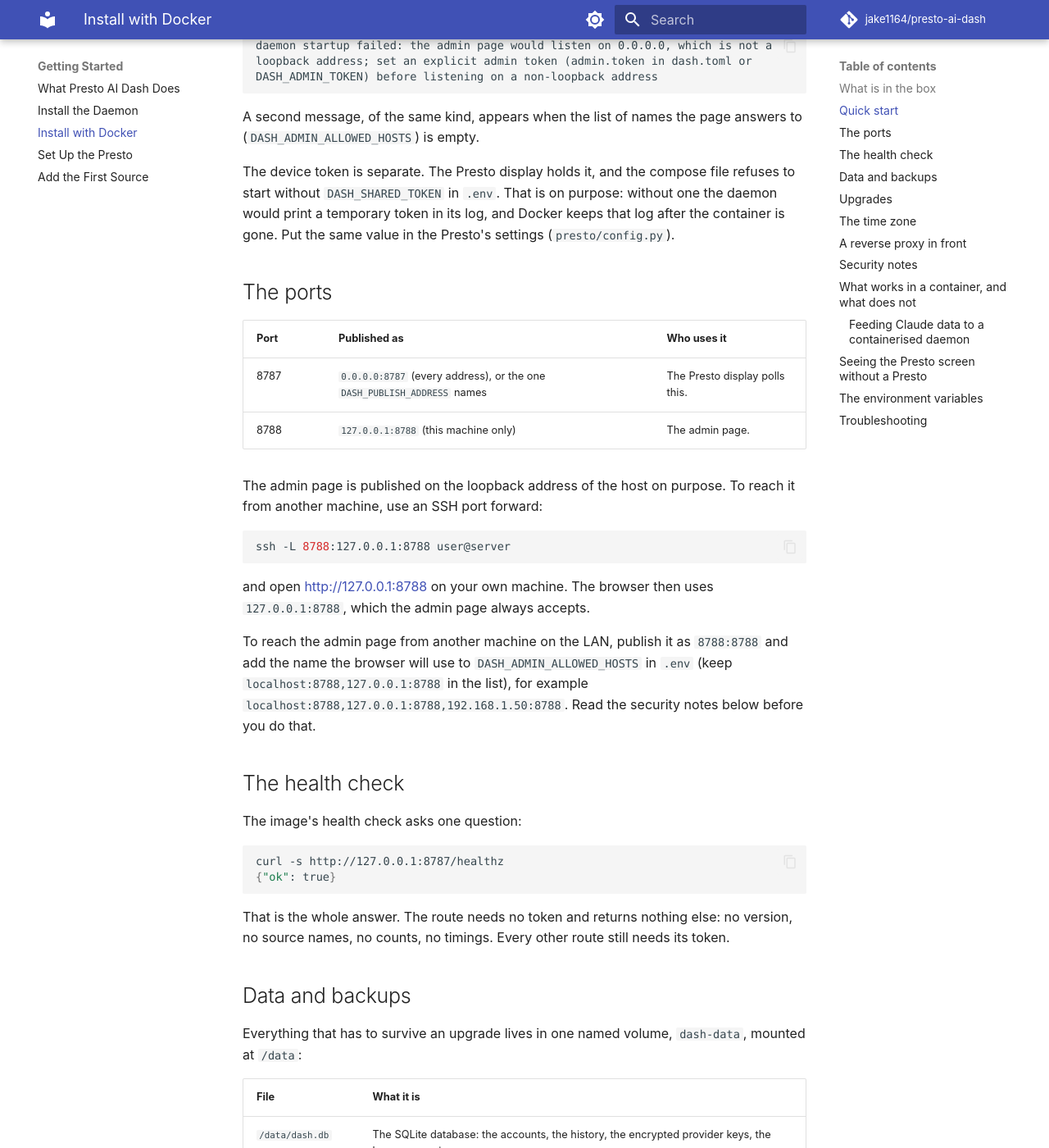
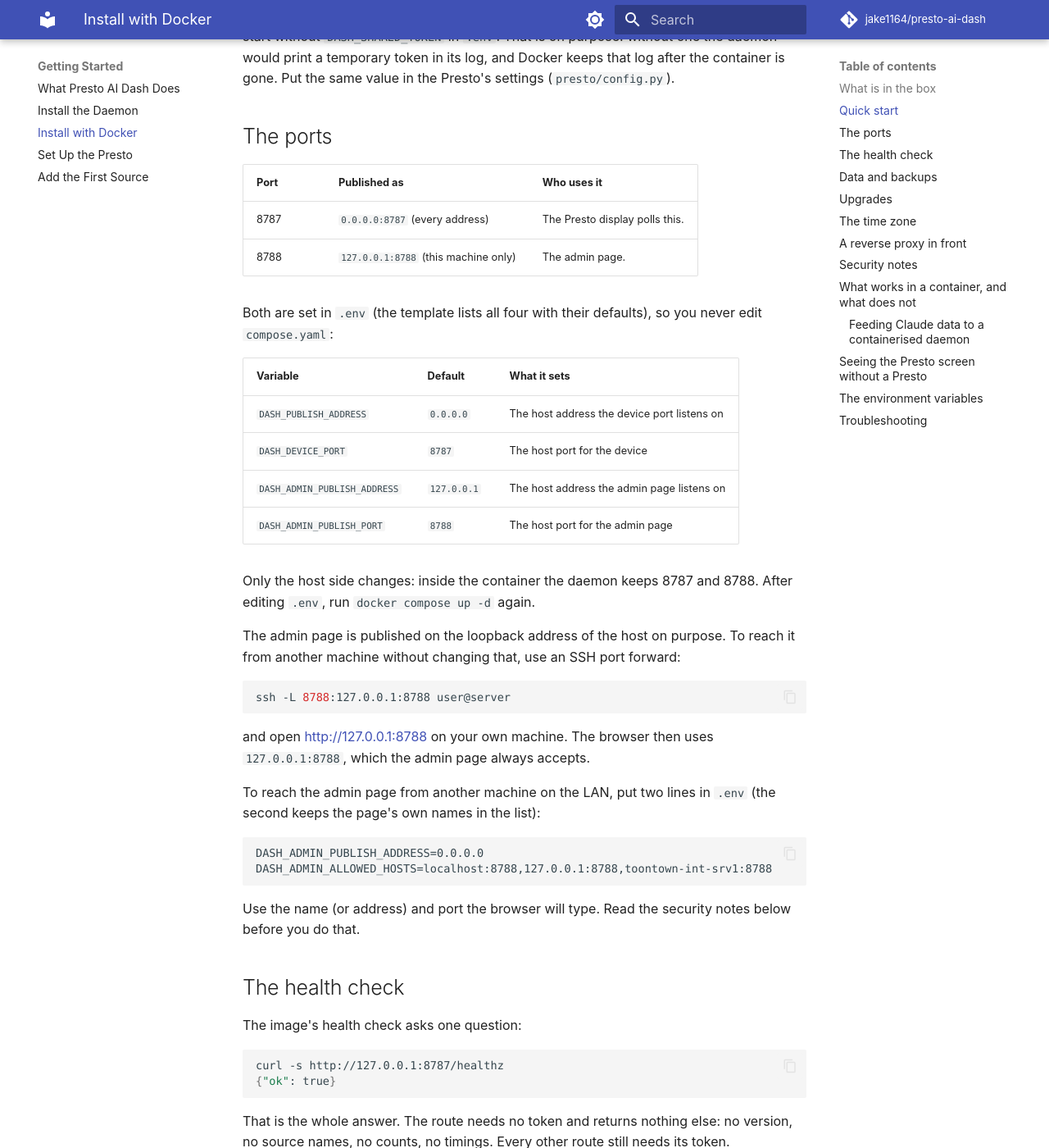
Before and after one commit to jake1164/presto-ai-dash, an MkDocs documentation site: the page built from docs/user/getting-started/install-with-docker.md, in a window 1280 px wide and 1400 px high, scrolled down 1994 px. Shown: the whole window at 82% size. Built offline with MkDocs 1.6.1 and Material for MkDocs 9.7.7, drawn with Linux system fonts in a browser that asks for light colours; some of the changed text lies outside the part shown.

Commit message:
Docker: choose the published addresses and ports in .env
DASH_DEVICE_PORT, DASH_ADMIN_PUBLISH_ADDRESS and DASH_ADMIN_PUBLISH_PORT join
DASH_PUBLISH_ADDRESS, all active in .env.example and in the guide. Compose
passes DASH_OVERFLOW_ROWS only when set, so the admin page can change it.
Drop the pre-release instructions from the guide.

Co-Authored-By: Claude Sonnet 5.5 <noreply@anthropic.com>

````diff
--- a/docs/user/getting-started/install-with-docker.md
+++ b/docs/user/getting-started/install-with-docker.md
@@ -38,18 +38,6 @@ your file. (GitHub drops the leading dot of an attached file's name, so the
 template is published as `default.env.example`. The command saves it as
 `.env.example`.)
 
-`latest` means the newest full release. If there is only a pre-release so far,
-those commands fail with a 404. To try a pre-release, use its own address:
-
-```bash
-curl -fLO https://github.com/jake1164/presto-ai-dash/releases/download/v0.50.0-rc1/compose.yaml
-curl -fL -o .env.example https://github.com/jake1164/presto-ai-dash/releases/download/v0.50.0-rc1/default.env.example
-```
-
-Then set
-`DASH_IMAGE=ghcr.io/jake1164/presto-ai-dash:0.50.0-rc1` in `.env`: the
-`latest` image tag moves only for a full release.
-
 ```bash
 # 1. Two tokens: one for the admin page, one for the Presto device. Both are
 #    required, and they must be different. Generate each (run it twice):
@@ -59,7 +47,8 @@ openssl rand -hex 24
 # 2. Put them in .env next to compose.yaml.
 cp .env.example .env
 #    then edit .env and paste one token after DASH_ADMIN_TOKEN= and the other
-#    after DASH_SHARED_TOKEN=. Neither may be left empty.
+#    after DASH_SHARED_TOKEN=. Neither may be left empty. The same file sets
+#    the addresses and ports the two services are published on (see below).
 
 # 3. Pull the published image and start.
 docker compose up -d
@@ -108,11 +97,24 @@ settings (`presto/config.py`).
 
 | Port | Published as | Who uses it |
 | --- | --- | --- |
-| 8787 | `0.0.0.0:8787` (every address), or the one `DASH_PUBLISH_ADDRESS` names | The Presto display polls this. |
+| 8787 | `0.0.0.0:8787` (every address) | The Presto display polls this. |
 | 8788 | `127.0.0.1:8788` (this machine only) | The admin page. |
 
+Both are set in `.env` (the template lists all four with their defaults), so you
+never edit `compose.yaml`:
+
+| Variable | Default | What it sets |
+| --- | --- | --- |
+| `DASH_PUBLISH_ADDRESS` | `0.0.0.0` | The host address the device port listens on |
+| `DASH_DEVICE_PORT` | `8787` | The host port for the device |
+| `DASH_ADMIN_PUBLISH_ADDRESS` | `127.0.0.1` | The host address the admin page listens on |
+| `DASH_ADMIN_PUBLISH_PORT` | `8788` | The host port for the admin page |
+
+Only the host side changes: inside the container the daemon keeps 8787 and 8788.
+After editing `.env`, run `docker compose up -d` again.
+
 The admin page is published on the loopback address of the host on purpose.
-To reach it from another machine, use an SSH port forward:
+To reach it from another machine without changing that, use an SSH port forward:
 
 ```bash
 ssh -L 8788:127.0.0.1:8788 user@server
@@ -121,11 +123,16 @@ ssh -L 8788:127.0.0.1:8788 user@server
 and open <http://127.0.0.1:8788> on your own machine. The browser then uses
 `127.0.0.1:8788`, which the admin page always accepts.
 
-To reach the admin page from another machine on the LAN, publish it as
-`8788:8788` and add the name the browser will use to
-`DASH_ADMIN_ALLOWED_HOSTS` in `.env` (keep `localhost:8788,127.0.0.1:8788` in the
-list), for example `localhost:8788,127.0.0.1:8788,192.168.1.50:8788`. Read the
-security notes below before you do that.
+To reach the admin page from another machine on the LAN, put two lines in `.env`
+(the second keeps the page's own names in the list):
+
+```text
+DASH_ADMIN_PUBLISH_ADDRESS=0.0.0.0
+DASH_ADMIN_ALLOWED_HOSTS=localhost:8788,127.0.0.1:8788,toontown-int-srv1:8788
+```
+
+Use the name (or address) and port the browser will type. Read the security
+notes below before you do that.
 
 ## The health check
 
@@ -188,8 +195,7 @@ docker compose up -d
 ```
 
 The image is `ghcr.io/jake1164/presto-ai-dash`. Its `latest` tag moves to every
-full release (pre-releases such as `v0.50.0-rc1` never move it), so the two
-commands above are the whole upgrade. Each release also keeps an exact tag, for
+release, so the two commands above are the whole upgrade. Each release also keeps an exact tag, for
 example `0.50.0`. To stay on one version, set `DASH_IMAGE` in `.env`, for example
 `DASH_IMAGE=ghcr.io/jake1164/presto-ai-dash:0.50.0`.
 
@@ -403,12 +409,14 @@ hold any of them:
 | Variable | What it does |
 | --- | --- |
 | `DASH_SHARED_TOKEN` | The token the Presto device holds. Required by the compose file. |
-| `DASH_IMAGE` | The image to run. `ghcr.io/jake1164/presto-ai-dash:latest` (the newest full release) unless you set it, for example to a version or a pre-release. |
+| `DASH_IMAGE` | The image to run. `ghcr.io/jake1164/presto-ai-dash:latest` (the newest release) unless you set it, for example to a version. |
 | `DASH_PUBLISH_ADDRESS` | The host address the device port is published on. Every address by default; set your LAN address on a host with a public interface. |
+| `DASH_DEVICE_PORT` | The host port for the device. `8787`. |
+| `DASH_ADMIN_PUBLISH_ADDRESS`, `DASH_ADMIN_PUBLISH_PORT` | The host address and port the admin page is published on. `127.0.0.1` and `8788`. |
 | `DASH_ADMIN_TOKEN_FILE`, `DASH_SHARED_TOKEN_FILE`, `DASH_ENCRYPTION_KEY_FILE` | A path to a file holding the value, instead of the variable. Not both. |
 | `DASH_HOST` / `DASH_PORT` | The device port. `0.0.0.0:8787` inside the container. |
 | `DASH_ADMIN_HOST` | The admin page's bind address. `0.0.0.0` inside the container. |
-| `DASH_ADMIN_ALLOWED_HOSTS` | The names the admin page answers to, comma separated. `localhost:8788,127.0.0.1:8788` unless you set it in `.env`. |
+| `DASH_ADMIN_ALLOWED_HOSTS` | The names the admin page answers to, comma separated. `localhost` and `127.0.0.1` on `DASH_ADMIN_PUBLISH_PORT` unless you set it in `.env`. |
 | `DASH_ADMIN_TOKEN` | The admin page's token. Required for a non-loopback bind address. |
 | `DASH_ADMIN_SECURE_COOKIE` | `true` when a TLS proxy fronts the admin page, so the session cookie is marked `Secure`. |
 | `DASH_DATABASE` | The database. `/data/dash.db`. |
````
Also changed, not shown: compose.yaml (+14 -8 lines), daemon/src/presto_ai_dash/web/index.html (+4 -3 lines), 3 other files.
